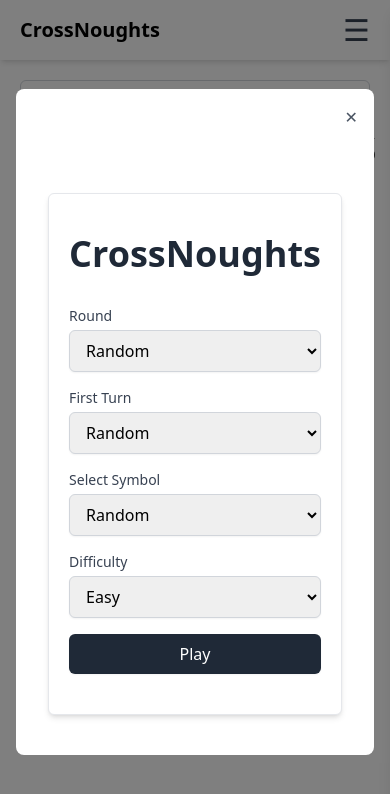
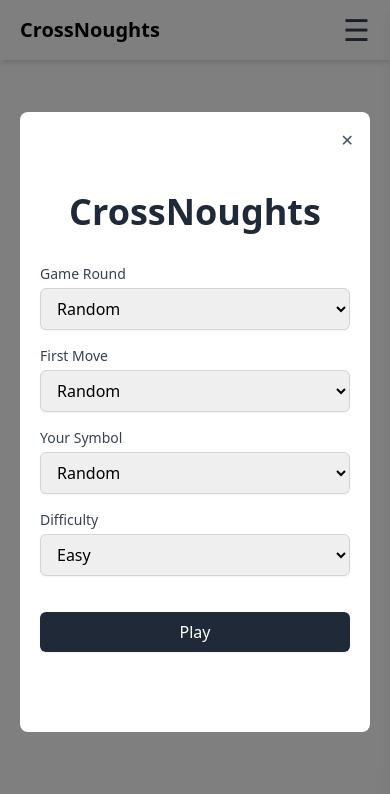
Before and after one commit to Md-Sazzad-Ahsan/CrossNoughts, a Next.js app: page / in a window 390 px wide. Both pictures are taken after a click on the button "Play with Computer". Shown: the top 794 px of the page. Built offline with nearby package versions, Linux system fonts and the light colour scheme.

Commit message:
modify layout and logic for player vs computer

```diff
--- a/app/computer/[roomCode]/page.js
+++ b/app/computer/[roomCode]/page.js
@@ -8,13 +8,15 @@ import Link from "next/link";
 export default function ComputerRoomPage() {
   const searchParams = useSearchParams();
   const difficulty = searchParams.get("difficulty") || "Easy";
-  const playerSymbol = searchParams.get("playerSymbol") || "X";
+  const playerSymbol = searchParams.get("symbol") || "X";
 const computerSymbol = playerSymbol === "X" ? "O" : "X";
+
   const totalRounds = parseInt(searchParams.get("gameRound") || "1", 10);
-  const firstTurn = searchParams.get("firstTurn") === "computer" ? "computer" : "player";
+  const firstTurn =
+    searchParams.get("turn") === "Computer play first" ? "computer" : "player";
 
   const [grid, setGrid] = useState(Array(9).fill(null));
-  const [isPlayerTurn, setIsPlayerTurn] = useState(firstTurn === "player");
+  // const [isPlayerTurn, setIsPlayerTurn] = useState(firstTurn === "player");
   const [winner, setWinner] = useState(null);
   const [playerMoves, setPlayerMoves] = useState([]);
   const [computerMoves, setComputerMoves] = useState([]);
@@ -25,6 +27,11 @@ export default function ComputerRoomPage() {
   const [computerScore, setComputerScore] = useState(0);
   const [tieScore, setTieScore] = useState(0);
 
+  // Initialize isPlayerTurn based on the firstTurn parameter and currentRound
+  const [isPlayerTurn, setIsPlayerTurn] = useState(
+    (firstTurn === "player" && currentRound % 2 === 1) ||
+      (firstTurn === "computer" && currentRound % 2 === 0)
+  );
 
   const checkWinner = (grid) => {
     const winningPatterns = [
@@ -52,7 +59,11 @@ const [tieScore, setTieScore] = useState(0);
     setPlayerMoves([]);
     setComputerMoves([]);
     setWinner(null);
-    setIsPlayerTurn(firstTurn === "player" || currentRound % 2 === 0);
+    setIsPlayerTurn(
+      firstTurn === "player" && currentRound % 2 === 1 ||
+      firstTurn === "computer" && currentRound % 2 === 0
+    );
+
   };
 
   useEffect(() => {
@@ -79,7 +90,6 @@ const [tieScore, setTieScore] = useState(0);
     }
     // eslint-disable-next-line react-hooks/exhaustive-deps
   }, [winner, currentRound, totalRounds]);
-
 
   const handlePlayerMove = (index) => {
     if (grid[index] || winner || !isPlayerTurn) return;
@@ -145,9 +155,12 @@ const [tieScore, setTieScore] = useState(0);
 
     for (let pattern of winningPatterns) {
       const [a, b, c] = pattern;
-      if (grid[a] === symbol && grid[b] === symbol && grid[c] === null) return c;
-      if (grid[a] === symbol && grid[c] === symbol && grid[b] === null) return b;
-      if (grid[b] === symbol && grid[c] === symbol && grid[a] === null) return a;
+      if (grid[a] === symbol && grid[b] === symbol && grid[c] === null)
+        return c;
+      if (grid[a] === symbol && grid[c] === symbol && grid[b] === null)
+        return b;
+      if (grid[b] === symbol && grid[c] === symbol && grid[a] === null)
+        return a;
     }
     return null;
   };
@@ -201,7 +214,6 @@ const [tieScore, setTieScore] = useState(0);
     return bestMove;
   };
 
-
   useEffect(() => {
     if (!isPlayerTurn && !winner && !gameOver) {
       const move = getComputerMove(grid);
@@ -232,11 +244,12 @@ const [tieScore, setTieScore] = useState(0);
     <div className="flex flex-col items-center mt-20">
       {gameOver ? (
         <div className="flex flex-col items-center">
-    <h1 className="text-2xl font-bold text-gray-700">
-      Game Over! All {totalRounds} rounds completed.
+          <h1 className="text-2xl font-bold text-gray-700 text-center mt-40 uppercase">
+            Game Over! <br /> All {totalRounds} rounds completed
           </h1>
           <p className="text-lg">
-      Player Wins: {playerScore} | Computer Wins: {computerScore} | Ties: {tieScore}
+            Player Wins: {playerScore} | Computer Wins: {computerScore} | Ties:{" "}
+            {tieScore}
           </p>
 
           <div className="flex justify-between items-center gap-2">
@@ -248,24 +261,34 @@ const [tieScore, setTieScore] = useState(0);
                 setPlayerScore(0);
                 setComputerScore(0);
                 setTieScore(0);
+                // Reapply firstTurn for the first round
+                setIsPlayerTurn(firstTurn === "player");
               }}
               className="mt-4 px-4 py-1 bg-gray-700 hover:bg-gray-500 text-white"
             >
               Restart
             </button>
-    <Link href="/"  className="mt-4 px-4 py-1 bg-gray-700 hover:bg-gray-500 text-white">Home</Link>
+            <Link
+              href="/"
+              className="mt-4 px-4 py-1 bg-gray-700 hover:bg-gray-500 text-white"
+            >
+              Home
+            </Link>
           </div>
         </div>
       ) : (
-  <>
-    <h1 className="text-2xl font-bold text-gray-700">
+        <div className="mt-20 md:mt-32">
+          <h1 className="text-2xl font-bold text-gray-700 text-center pb-5 uppercase">
             Round {currentRound} of {totalRounds}
           </h1>
           <Board grid={grid} onCellClick={handlePlayerMove} />
-    {winner && <p>{winner === "Tie" ? "It's a Tie!" : `Winner: ${winner}`}</p>}
-  </>
+          {winner && (
+            <p className="pt-5 uppercase text-center font-bold">
+              {winner === "Tie" ? "It's a Tie!" : `Winner: ${winner}`}
+            </p>
           )}
-
+        </div>
+      )}
     </div>
   );
 }
--- a/components/BoardDesign/Board.jsx
+++ b/components/BoardDesign/Board.jsx
@@ -2,13 +2,13 @@ import React from 'react';
 
 const Board = ({ grid, onCellClick }) => {
   return (
-    <div className="grid grid-cols-3 gap-4 p-4 bg-white rounded-lg shadow-lg w-80 sm:w-96">
+    <div className="grid grid-cols-3 gap-4 p-4 bg-white rounded-lg shadow-md w-80 sm:w-96">
       {grid.map((cell, index) => (
         <div
           key={index}
-          className={`w-20 h-20 sm:w-24 sm:h-24 flex items-center justify-center border-2 border-gray-300 rounded-lg
+          className={`w-24 h-24 sm:w-24 sm:h-24 flex items-center justify-center border-2 border-gray-300 rounded-lg
                       text-4xl font-bold cursor-pointer hover:bg-gray-100 transition-transform ${
-                        cell === 'X' ? 'text-blue-500' : cell === 'O' ? 'text-pink-500' : 'text-gray-400'
+                        cell === 'X' ? 'text-blue-600' : cell === 'O' ? 'text-pink-600' : 'text-gray-400'
                       }`}
           onClick={() => onCellClick(index)}
         >
--- a/components/Home/HomePage.jsx
+++ b/components/Home/HomePage.jsx
@@ -12,34 +12,34 @@ export default function HomePage() {
   const closeModal = () => setModalType(null);
 
   return (
-    <div className="max-w-3xl mx-auto my-20 px-5">
-      <section className="px-5 border border-gray-300 rounded-md">
-        <h1 className="text-5xl text-center py-10 font-bold">CrossNoughts</h1>
-        <div className="px-5 md:px-10">
+    <div className="max-w-3xl mx-auto mt-40 mb-20 md:my-20 sm:px-5">
+      <section className="px-5 md:border border-gray-200 rounded-md md:shadow-sm">
+        <h1 className="text-5xl md:text-6xl text-center sm:py-10 md:pt-10 font-bold">CrossNoughts</h1>
+        <div className="md:px-10">
           <Image
             src="/images/CrossNoughts.jpg"
             alt="CrossNoughts Image"
-            height={500}
-            width={500}
+            height={800}
+            width={800}
             className="object-cover mx-auto"
           />
         </div>
-        <div className="grid grid-cols-2 gap-2 text-sm md:text-md text-gray-100 mx-5 md:mx-20 mb-10">
+        <div className="grid grid-cols-2 gap-2 text-sm md:text-md text-gray-100 mx-5 md:mx-20 mb-10 mt-10 md:mt-0">
           <button
             onClick={() => openModal("create")}
-            className="col-span-1 bg-gray-800 hover:bg-gray-600 py-2 md:py-3"
+            className="col-span-1 bg-gray-800 hover:bg-gray-600 py-3"
           >
             Create Room
           </button>
           <button
             onClick={() => openModal("join")}
-            className="col-span-1 bg-gray-800 hover:bg-gray-600 py-2 md:py-3"
+            className="col-span-1 bg-gray-800 hover:bg-gray-600 py-3"
           >
             Join a Room
           </button>
           <button
             onClick={() => openModal("play")}
-            className="col-span-2 bg-gray-800 hover:bg-gray-600 py-2 md:py-3"
+            className="col-span-2 bg-gray-800 hover:bg-gray-600 py-3"
           >
             Play with Computer
           </button>
--- a/components/Modals/CreateRoom.jsx
+++ b/components/Modals/CreateRoom.jsx
@@ -20,8 +20,8 @@ export default function CreateRoom() {
   };
 
   return (
-    <div className="max-w-3xl sm:mx-auto mt-20 px-3 py-5">
-      <section className="bg-white shadow-md px-5 md:px-10 py-10 border border-gray-200 rounded-md">
+    <div className="max-w-3xl sm:mx-auto mt-5 md:mt-20 px-3 py-5">
+      <section className="bg-white md:shadow-sm md:px-10 py-10 md:py-5 md:border border-gray-200 rounded-md">
         <h1 className="text-4xl text-center pb-8 font-extrabold text-gray-800">
           CrossNoughts
         </h1>
@@ -101,7 +101,7 @@ export default function CreateRoom() {
             <button
               type="button"
               onClick={handleCreateRoom}
-              className="inline-flex justify-center items-center w-full md:w-auto px-10 py-2 text-white font-medium bg-gray-800 hover:bg-gray-600 rounded-md shadow-sm focus:outline-none focus:ring-2 focus:ring-offset-2 focus:ring-gray-500"
+              className="inline-flex justify-center items-center w-full md:w-auto px-10 py-2 mt-4 text-white font-medium bg-gray-800 hover:bg-gray-600 rounded-md shadow-sm focus:outline-none focus:ring-2 focus:ring-offset-2 focus:ring-gray-500"
             >
               Create Room
             </button>
--- a/components/Modals/PlayRoom.jsx
+++ b/components/Modals/PlayRoom.jsx
@@ -47,8 +47,8 @@ export default function CreateRoom() {
   };
 
   return (
-    <div className="max-w-3xl sm:mx-auto mt-16 px-3 py-5">
-      <section className="bg-white shadow-md px-5 md:px-10 py-10 border border-gray-200 rounded-md">
+    <div className="max-w-3xl sm:mx-auto py-5">
+      <section className="bg-white md:shadow-sm md:px-10 py-10 md:mt-5 md:border border-gray-200 rounded-md">
         <h1 className="text-4xl text-center pb-8 font-extrabold text-gray-800">
           CrossNoughts
         </h1>
@@ -65,7 +65,7 @@ export default function CreateRoom() {
               htmlFor="gameRound"
               className="block text-sm font-medium text-gray-700"
             >
-              Round
+              Game Round
             </label>
             <select
               id="gameRound"
@@ -88,7 +88,7 @@ export default function CreateRoom() {
               htmlFor="turn"
               className="block text-sm font-medium text-gray-700"
             >
-              First Turn
+              First Move
             </label>
             <select
               id="turn"
@@ -111,7 +111,7 @@ export default function CreateRoom() {
               htmlFor="symbol"
               className="block text-sm font-medium text-gray-700"
             >
-              Select Symbol
+              Your Symbol
             </label>
             <select
               id="symbol"
@@ -152,10 +152,10 @@ export default function CreateRoom() {
           </div>
 
           {/* Submit Button */}
-          <div className="text-center mt-5">
+          <div className="text-center">
             <button
               type="submit"
-              className="inline-flex justify-center items-center w-full md:w-auto px-10 py-2 text-white font-medium bg-gray-800 hover:bg-gray-600 rounded-md shadow-sm focus:outline-none focus:ring-2 focus:ring-offset-2 focus:ring-gray-500"
+              className="inline-flex justify-center items-center w-full md:w-auto px-10 py-2 mt-5 text-white font-medium bg-gray-800 hover:bg-gray-600 rounded-md shadow-sm focus:outline-none focus:ring-2 focus:ring-offset-2 focus:ring-gray-500"
             >
               Play
             </button>
```
Also changed, not shown: components/Modals/JoinRoom.jsx (+4 -4 lines). Lines whose indentation alone changed are shown as unchanged.
